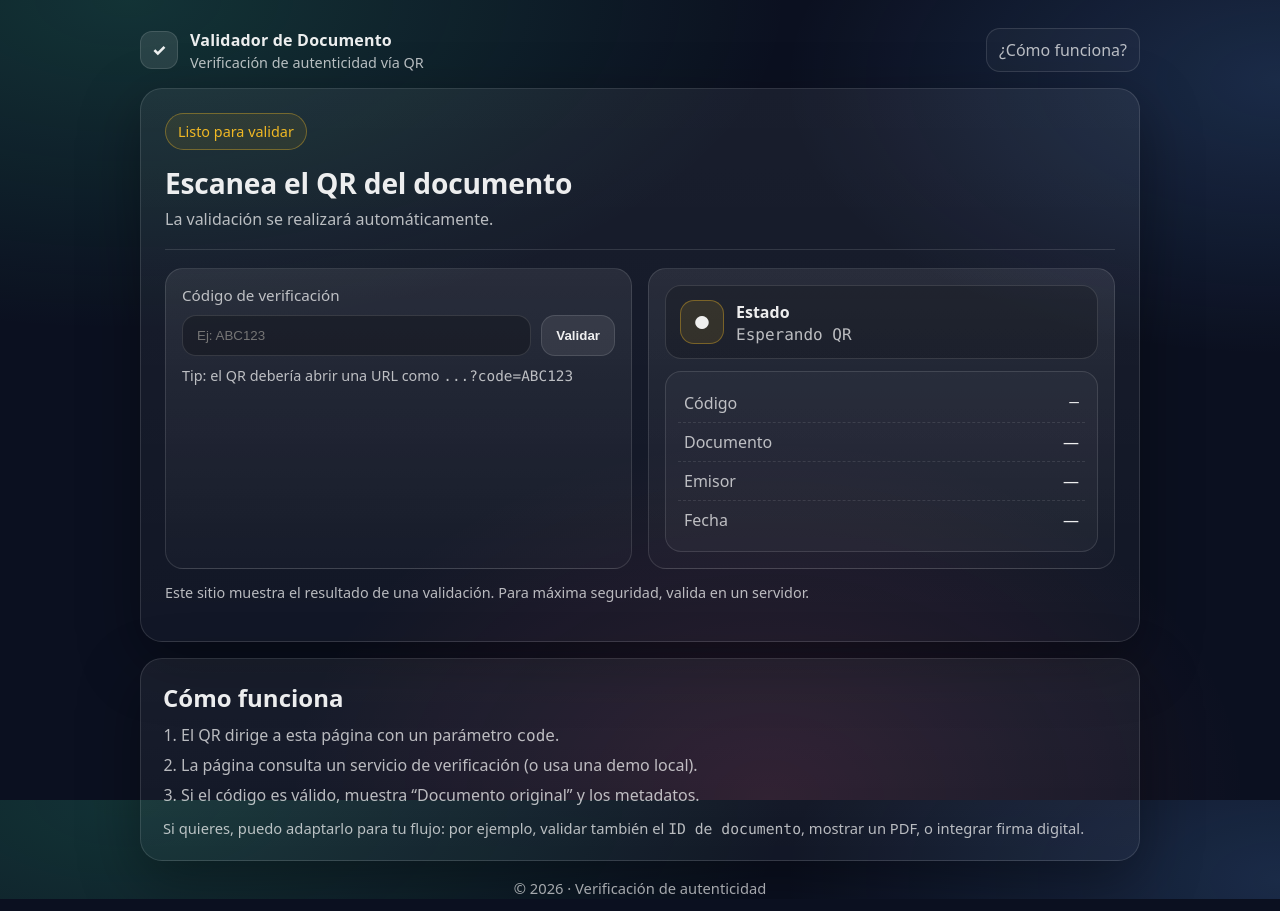
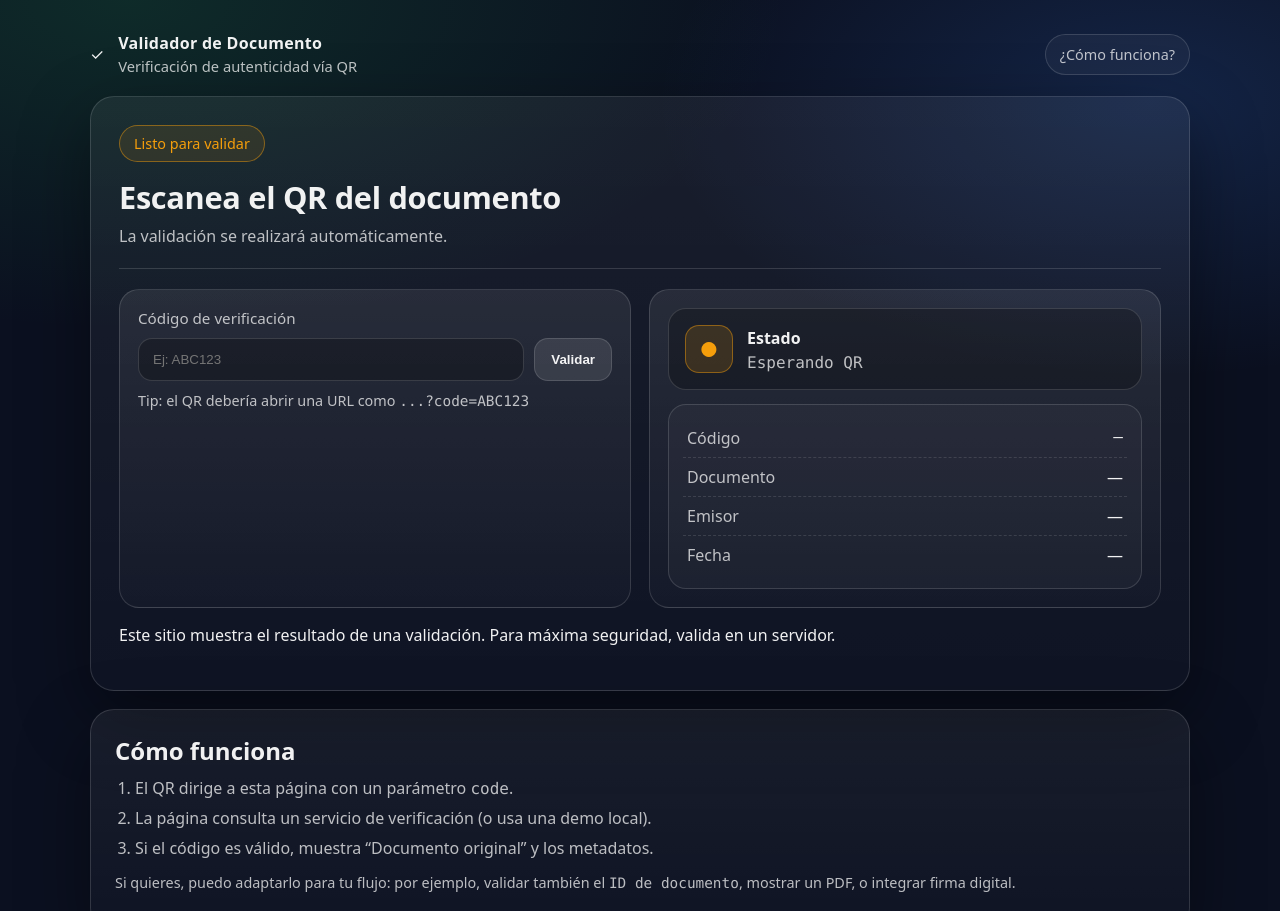
Before and after one commit to legalpridechile-ui/Certificadovalidar, a plain HTML site: page index.html in a window 1280 px wide. Shown: the top 911 px of the page. Drawn offline with Linux system fonts and the light colour scheme.

Commit message:
Update Style.css

```diff
--- a/Style.css
+++ b/Style.css
@@ -2,32 +2,40 @@
   --bg: #0b1020;
   --card: rgba(255,255,255,.06);
   --card2: rgba(255,255,255,.08);
-  --text: rgba(255,255,255,.92);
-  --muted: rgba(255,255,255,.70);
-  --line: rgba(255,255,255,.12);
-  --ok: #36d399;
-  --bad: #ff5c7a;
-  --warn: #fbbf24;
-  --mono: ui-monospace, SFMono-Regular, Menlo, Monaco, Consolas, "Liberation Mono", "Courier New", monospace;
-  --sans: ui-sans-serif, system-ui, -apple-system, Segoe UI, Roboto, Helvetica, Arial, "Apple Color Emoji","Segoe UI Emoji";
+  --text: rgba(255,255,255,.94);
+  --muted: rgba(255,255,255,.72);
+  --line: rgba(255,255,255,.14);
+
+  --ok: #22c55e;
+  --bad: #ef4444;
+  --warn: #f59e0b;
+
+  --mono: ui-monospace, SFMono-Regular, Menlo, Monaco, Consolas, "Liberation Mono", monospace;
+  --sans: ui-sans-serif, system-ui, -apple-system, Segoe UI, Roboto, Helvetica, Arial;
 }
 
 *{ box-sizing:border-box; }
-html,body{ height:100%; }
+
+html,body{
+  margin:0;
+  padding:0;
+  min-height:100%;
+}
+
 body{
-  margin:0;
   font-family: var(--sans);
   color: var(--text);
   background:
-    radial-gradient(1200px 600px at 10% 0%, rgba(54,211,153,.18), transparent 55%),
-    radial-gradient(900px 500px at 100% 10%, rgba(96,165,250,.18), transparent 55%),
-    radial-gradient(800px 600px at 60% 100%, rgba(255,92,122,.12), transparent 60%),
+    radial-gradient(1200px 600px at 10% 0%, rgba(34,197,94,.15), transparent 55%),
+    radial-gradient(900px 500px at 90% 10%, rgba(59,130,246,.18), transparent 55%),
     var(--bg);
 }
 
+/* ===================== LAYOUT ===================== */
+
 .wrap{
-  width:min(1000px, 92vw);
-  margin: 28px auto 40px;
+  width:min(1100px, 94vw);
+  margin: 32px auto 48px;
 }
 
 .top{
@@ -35,204 +43,298 @@ body{
   align-items:center;
   justify-content:space-between;
   gap:16px;
-  margin-bottom:16px;
+  margin-bottom:20px;
 }
 
-.brand{ display:flex; align-items:center; gap:12px; }
-.logo{
-  width:38px; height:38px;
-  display:grid; place-items:center;
-  border-radius:12px;
-  background: rgba(255,255,255,.1);
+.brand{
+  display:flex;
+  align-items:center;
+  gap:14px;
+}
+
+.brand-logo{
+  width:48px;
+  height:48px;
+  padding:6px;
+  border-radius:14px;
+  background: rgba(255,255,255,.06);
   border:1px solid var(--line);
+  object-fit:contain;
+}
+
+.brand-title{
   font-weight:800;
+  letter-spacing:.3px;
 }
-.brand-title{ font-weight:800; letter-spacing:.2px; }
-.brand-sub{ color: var(--muted); font-size:.9rem; margin-top:2px; }
+
+.brand-sub{
+  font-size:.92rem;
+  color: var(--muted);
+  margin-top:2px;
+}
 
 .help{
+  text-decoration:none;
+  font-size:.9rem;
   color: var(--muted);
-  text-decoration:none;
+  padding:10px 14px;
+  border-radius:999px;
   border:1px solid var(--line);
-  padding:10px 12px;
-  border-radius:14px;
-  background: rgba(255,255,255,.03);
+  background: rgba(255,255,255,.04);
 }
-.help:hover{ color: var(--text); background: rgba(255,255,255,.06); }
+
+.help:hover{
+  color: var(--text);
+  background: rgba(255,255,255,.08);
+}
+
+/* ===================== CARDS ===================== */
 
 .card{
-  border: 1px solid var(--line);
-  background: linear-gradient(180deg, var(--card), rgba(255,255,255,.03));
-  border-radius: 22px;
-  padding: 22px;
-  box-shadow: 0 20px 60px rgba(0,0,0,.35);
+  border-radius:24px;
+  padding:24px;
+  border:1px solid var(--line);
+  background: linear-gradient(180deg, var(--card), rgba(255,255,255,.02));
+  box-shadow: 0 25px 70px rgba(0,0,0,.4);
 }
 
-.hero{ padding: 24px; }
+.hero{
+  padding:28px;
+}
+
+.info{
+  margin-top:18px;
+}
+
+/* ===================== TYPOGRAPHY ===================== */
 
 .badge{
   display:inline-flex;
   align-items:center;
   gap:8px;
-  border: 1px solid var(--line);
+  padding:8px 14px;
+  font-size:.9rem;
+  border-radius:999px;
+  border:1px solid var(--line);
   background: rgba(255,255,255,.04);
-  color: var(--muted);
-  border-radius: 999px;
-  padding: 8px 12px;
-  font-size:.9rem;
 }
 
 .title{
-  font-size: clamp(1.6rem, 2.2vw, 2.2rem);
-  margin: 14px 0 6px;
-  letter-spacing: -0.2px;
+  margin:14px 0 6px;
+  font-size: clamp(1.7rem, 2.4vw, 2.4rem);
+  letter-spacing:-.3px;
 }
 
 .subtitle{
-  margin:0 0 14px;
+  margin:0 0 16px;
   color: var(--muted);
-  line-height: 1.45;
+  line-height:1.5;
 }
 
 .divider{
   height:1px;
   background: var(--line);
-  margin: 18px 0;
+  margin:20px 0;
 }
+
+/* ===================== GRID ===================== */
 
 .grid{
   display:grid;
   grid-template-columns: 1fr 1fr;
-  gap: 16px;
+  gap:18px;
 }
+
 @media (max-width: 860px){
   .grid{ grid-template-columns: 1fr; }
 }
 
+/* ===================== INPUT PANEL ===================== */
+
 .panel{
-  border: 1px solid var(--line);
+  border-radius:20px;
+  padding:18px;
+  border:1px solid var(--line);
   background: linear-gradient(180deg, var(--card2), rgba(255,255,255,.02));
-  border-radius: 18px;
-  padding: 16px;
 }
 
 .label{
   display:block;
+  margin-bottom:10px;
   font-size:.95rem;
   color: var(--muted);
-  margin-bottom: 10px;
 }
 
 .inputRow{
   display:flex;
   gap:10px;
 }
+
 .input{
-  width:100%;
-  padding: 12px 14px;
-  border-radius: 14px;
+  flex:1;
+  padding:13px 14px;
+  border-radius:14px;
   border:1px solid var(--line);
   background: rgba(0,0,0,.25);
   color: var(--text);
   outline:none;
 }
+
 .input:focus{
-  border-color: rgba(96,165,250,.6);
-  box-shadow: 0 0 0 4px rgba(96,165,250,.12);
+  border-color: rgba(59,130,246,.7);
+  box-shadow: 0 0 0 4px rgba(59,130,246,.15);
 }
+
 .btn{
-  padding: 12px 14px;
-  border-radius: 14px;
+  padding:13px 16px;
+  border-radius:14px;
   border:1px solid var(--line);
-  background: rgba(255,255,255,.08);
+  background: rgba(255,255,255,.10);
   color: var(--text);
+  font-weight:700;
   cursor:pointer;
-  font-weight:700;
 }
-.btn:hover{ background: rgba(255,255,255,.12); }
+
+.btn:hover{
+  background: rgba(255,255,255,.18);
+}
 
 .hint{
   margin-top:10px;
+  font-size:.9rem;
   color: var(--muted);
-  font-size:.9rem;
-  line-height:1.35;
 }
+
+/* ===================== RESULT ===================== */
 
 .resultBox{
   display:flex;
   align-items:center;
-  gap:12px;
-  padding: 14px;
-  border-radius: 16px;
-  border: 1px solid var(--line);
-  background: rgba(0,0,0,.18);
+  gap:14px;
+  padding:16px;
+  border-radius:18px;
+  border:1px solid var(--line);
+  background: rgba(0,0,0,.25);
 }
 
 .resultIcon{
-  width: 44px; height: 44px;
-  display:grid; place-items:center;
-  border-radius: 14px;
+  width:48px;
+  height:48px;
+  display:grid;
+  place-items:center;
+  border-radius:14px;
+  font-size:20px;
+  font-weight:900;
   border:1px solid var(--line);
   background: rgba(255,255,255,.05);
-  font-weight: 900;
-  font-size: 18px;
 }
 
-.resultTop{ font-weight:800; }
-.resultBottom{ color: var(--muted); margin-top:2px; }
+.resultTop{
+  font-weight:800;
+}
+
+.resultBottom{
+  margin-top:4px;
+  font-family: var(--mono);
+  color: var(--muted);
+}
+
+/* ===================== META ===================== */
 
 .meta{
-  margin-top: 12px;
-  border: 1px solid var(--line);
-  border-radius: 16px;
-  padding: 12px;
+  margin-top:14px;
+  padding:14px;
+  border-radius:18px;
+  border:1px solid var(--line);
   background: rgba(255,255,255,.03);
 }
+
 .metaRow{
   display:flex;
   justify-content:space-between;
-  gap:12px;
-  padding: 8px 6px;
-  border-bottom: 1px dashed rgba(255,255,255,.10);
-}
-.metaRow:last-child{ border-bottom:none; }
-.metaKey{ color: var(--muted); }
-.metaVal{ text-align:right; }
-
-.mono{ font-family: var(--mono); }
-.small{ color: var(--muted); font-size:.92rem; }
-
-.footnote{
-  margin-top: 14px;
-  color: var(--muted);
-  font-size:.9rem;
-  line-height:1.35;
+  gap:14px;
+  padding:8px 4px;
+  border-bottom:1px dashed rgba(255,255,255,.12);
 }
 
-.info{ margin-top: 16px; }
-.info h2{ margin:0 0 10px; }
-.info ol{ margin: 0; padding-left: 18px; color: var(--muted); }
-.info li{ margin: 8px 0; }
-.info p{ margin: 12px 0 0; }
+.metaRow:last-child{
+  border-bottom:none;
+}
+
+.metaKey{
+  color: var(--muted);
+}
+
+.metaVal{
+  text-align:right;
+}
+
+/* ===================== INFO ===================== */
+
+.info h2{
+  margin:0 0 10px;
+}
+
+.info ol{
+  margin:0;
+  padding-left:20px;
+  color: var(--muted);
+}
+
+.info li{
+  margin:8px 0;
+}
+
+/* ===================== FOOTER ===================== */
 
 .footer{
-  margin-top: 16px;
+  margin-top:18px;
   text-align:center;
-  opacity:.9;
 }
 
-/* Estados */
-.state-ok .badge{ color: rgba(54,211,153,.95); border-color: rgba(54,211,153,.35); background: rgba(54,211,153,.08); }
-.state-ok #resultIcon{ background: rgba(54,211,153,.10); border-color: rgba(54,211,153,.35); }
-.state-bad .badge{ color: rgba(255,92,122,.95); border-color: rgba(255,92,122,.35); background: rgba(255,92,122,.08); }
-.state-bad #resultIcon{ background: rgba(255,92,122,.10); border-color: rgba(255,92,122,.35); }
-.state-warn .badge{ color: rgba(251,191,36,.95); border-color: rgba(251,191,36,.35); background: rgba(251,191,36,.08); }
-.state-warn #resultIcon{ background: rgba(251,191,36,.10); border-color: rgba(251,191,36,.35); }
+.small{
+  font-size:.9rem;
+  color: var(--muted);
+}
 
-.pulse{
-  animation: pulse 1.2s ease-in-out infinite;
+.mono{
+  font-family: var(--mono);
 }
-@keyframes pulse{
-  0%,100%{ transform: scale(1); }
-  50%{ transform: scale(1.04); }
-  }
+
+/* ===================== STATES ===================== */
+
+.state-ok .badge{
+  color: var(--ok);
+  border-color: rgba(34,197,94,.45);
+  background: rgba(34,197,94,.10);
+}
+
+.state-ok .resultIcon{
+  color: var(--ok);
+  border-color: rgba(34,197,94,.45);
+  background: rgba(34,197,94,.15);
+}
+
+.state-bad .badge{
+  color: var(--bad);
+  border-color: rgba(239,68,68,.45);
+  background: rgba(239,68,68,.10);
+}
+
+.state-bad .resultIcon{
+  color: var(--bad);
+  border-color: rgba(239,68,68,.45);
+  background: rgba(239,68,68,.15);
+}
+
+.state-warn .badge{
+  color: var(--warn);
+  border-color: rgba(245,158,11,.45);
+  background: rgba(245,158,11,.10);
+}
+
+.state-warn .resultIcon{
+  color: var(--warn);
+  border-color: rgba(245,158,11,.45);
+  background: rgba(245,158,11,.15);
+}
```
